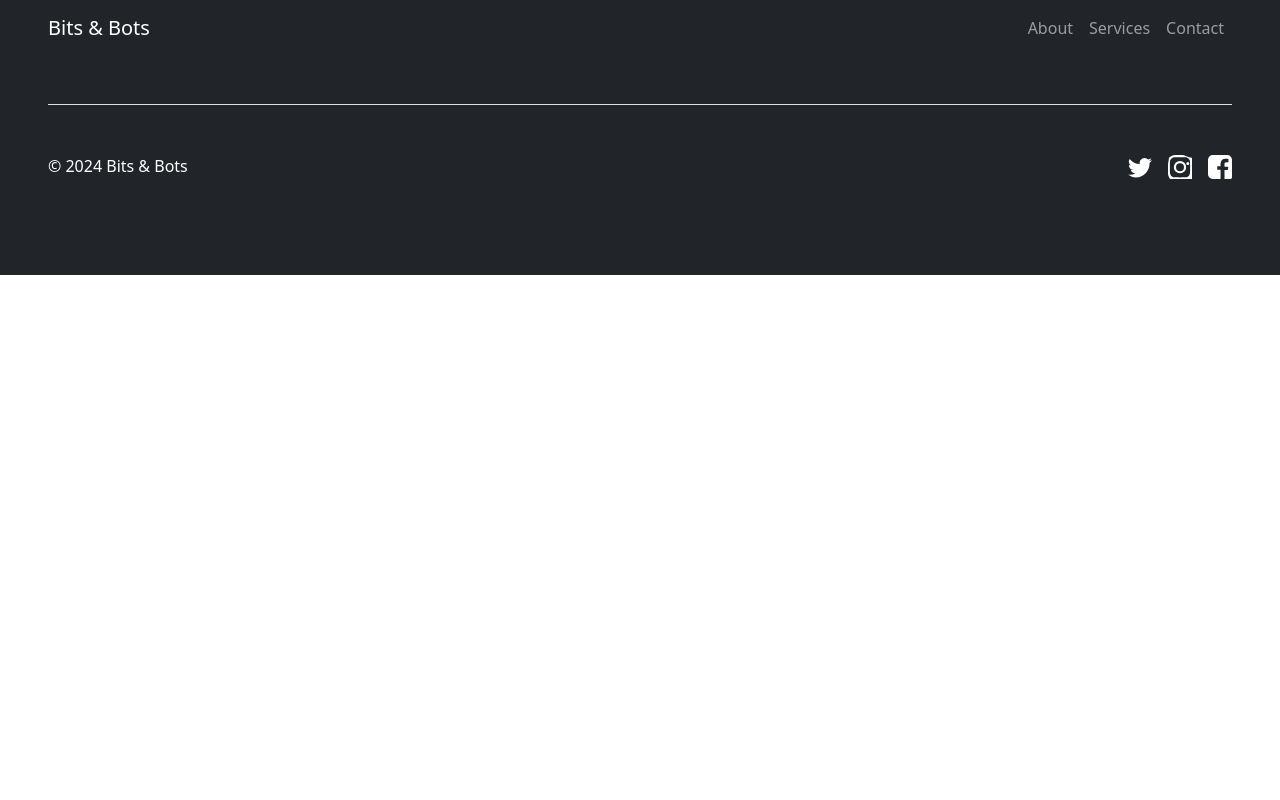
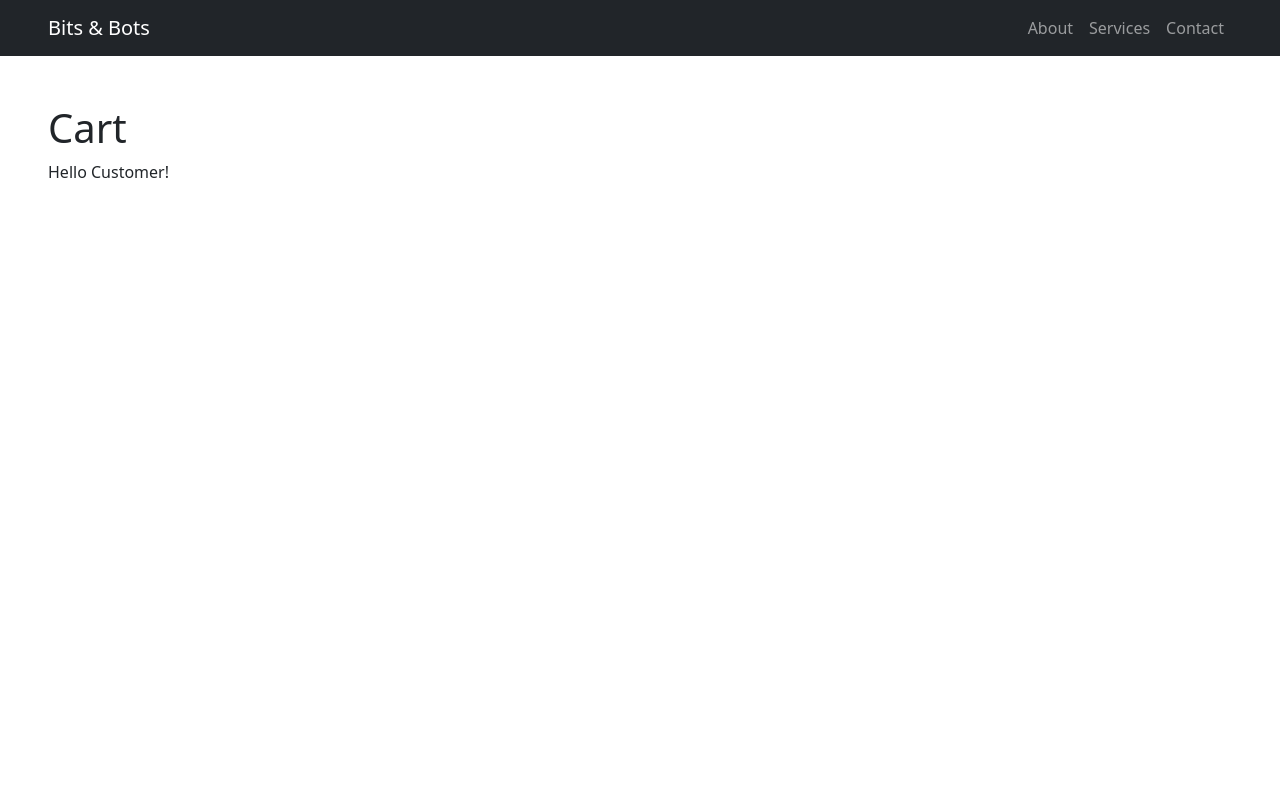
Before and after one commit to Jonathan-Hafell/exam-resit, a React (Vite) app: page /cart in a window 1280 px wide. Shown: the top 800 px of the page. Built offline with nearby package versions, Linux system fonts and the light colour scheme; no server answers.

Commit message:
View cart button

```diff
--- a/src/pages/BrowsePage.jsx
+++ b/src/pages/BrowsePage.jsx
@@ -1,65 +1,3 @@
-/*import { useEffect, useState } from "react";
-import { fetchGames } from "../api/getGames";
-import "../styles/BrowsePage.scss";
-import { faSpinner } from "@fortawesome/free-solid-svg-icons";
-import { FontAwesomeIcon } from "@fortawesome/react-fontawesome";
-
-const BrowsePage = () => {
-  const [games, setGames] = useState([]);
-  const [loading, setLoading] = useState(true);
-
-  useEffect(() => {
-    const fetchGamesData = async () => {
-      try {
-        const { data } = await fetchGames();
-        setGames(data);
-      } catch (error) {
-        console.error("Failed to fetch games:", error);
-      } finally {
-        setLoading(false);
-      }
-    };
-
-    fetchGamesData();
-  }, []);
-
-  if (loading) {
-    return (
-      <div className="spinner">
-        <FontAwesomeIcon icon={faSpinner} spin size="3x" />
-      </div>
-    );
-  }
-
-  return (
-    <div className="browse-container">
-      <div className="card-container px-5 py-5">
-        {games.map((game) => (
-          <div className="card" style={{ width: "18rem" }} key={game.id}>
-            <img
-              src={game.attributes.image.data.attributes.url}
-              className="card-img-top"
-              alt={game.attributes.image.data.attributes.name}
-            />
-            <div className="card-body">
-              <h5 className="card-title">{game.attributes.title}</h5>
-              <p className="card-text">Platform: {game.attributes.platform}</p>
-              <p className="card-text">
-                Released: {game.attributes.releaseDate}
-              </p>
-              <a href="/" className="btn btn-primary">
-                More info
-              </a>
-            </div>
-          </div>
-        ))}
-      </div>
-    </div>
-  );
-};
-
-export default BrowsePage;*/
-
 import { useState, useEffect } from "react";
 import { fetchGames } from "../api/getGames";
 import { fetchGenres } from "../api/getGenres";
@@ -119,8 +57,9 @@ const BrowsePage = () => {
   }
 
   return (
-    <div className="browse-page px-5 py-5">
-      <ul className="nav nav-pills">
+    <div className="browse-page mx-auto my-5">
+      <div className="d-flex justify-content-between">
+        <ul className="nav nav-pills genres">
           <li className="nav-item">
             <button
               className={`nav-link ${selectedGenre === null ? "active" : ""}`}
@@ -131,7 +70,7 @@ const BrowsePage = () => {
             </button>
           </li>
           {genres.map((genre) => (
-          <li className="nav-item" key={genre.id}>
+            <li className="nav-item mr-1" key={genre.id}>
               <button
                 className={`nav-link ${
                   selectedGenre === genre.id ? "active" : ""
@@ -144,6 +83,10 @@ const BrowsePage = () => {
             </li>
           ))}
         </ul>
+        <Link to="/cart" className="btn btn-primary view-cart-button">
+          View Cart
+        </Link>
+      </div>
 
       <div className="card-container mt-4">
         {games.map((game) => (
--- /dev/null
+++ b/src/pages/Cart.jsx
@@ -0,0 +1,12 @@
+import "../styles/Cart.scss";
+
+function Cart() {
+  return (
+    <div className="cart-page m-5">
+      <h1>Cart</h1>
+      <p>Hello Customer!</p>
+    </div>
+  );
+}
+
+export default Cart;
--- a/src/pages/GamesDetailPage.jsx
+++ b/src/pages/GamesDetailPage.jsx
@@ -56,7 +56,6 @@ const GamesDetailPage = () => {
         <p>
           <strong>Release Date:</strong> {game.attributes.releaseDate}
         </p>
-        {/* Add other game details as needed */}
       </div>
     </div>
   );
--- a/src/routes/AppRoutes.jsx
+++ b/src/routes/AppRoutes.jsx
@@ -2,6 +2,7 @@ import { Routes, Route } from "react-router-dom";
 import LandingPage from "../pages/LandingPage";
 import BrowsePage from "../pages/BrowsePage";
 import GamesDetailPage from "../pages/GamesDetailPage";
+import Cart from "../pages/Cart";
 
 const AppRoutes = () => {
   return (
@@ -9,6 +10,7 @@ const AppRoutes = () => {
       <Route path="/" element={<LandingPage />} />
       <Route path="/browse" element={<BrowsePage />} />
       <Route path="/details/:id" element={<GamesDetailPage />} />
+      <Route path="/cart" element={<Cart />} />
     </Routes>
   );
 };
--- a/src/styles/BrowsePage.scss
+++ b/src/styles/BrowsePage.scss
@@ -8,6 +8,7 @@
 
 .browse-page {
   min-height: 90vh;
+  width: 976px;
 }
 
 .card-container {
--- /dev/null
+++ b/src/styles/Cart.scss
@@ -0,0 +1,3 @@
+.cart-page {
+  min-height: 90vh;
+}
```
Lines whose indentation alone changed are shown as unchanged.
